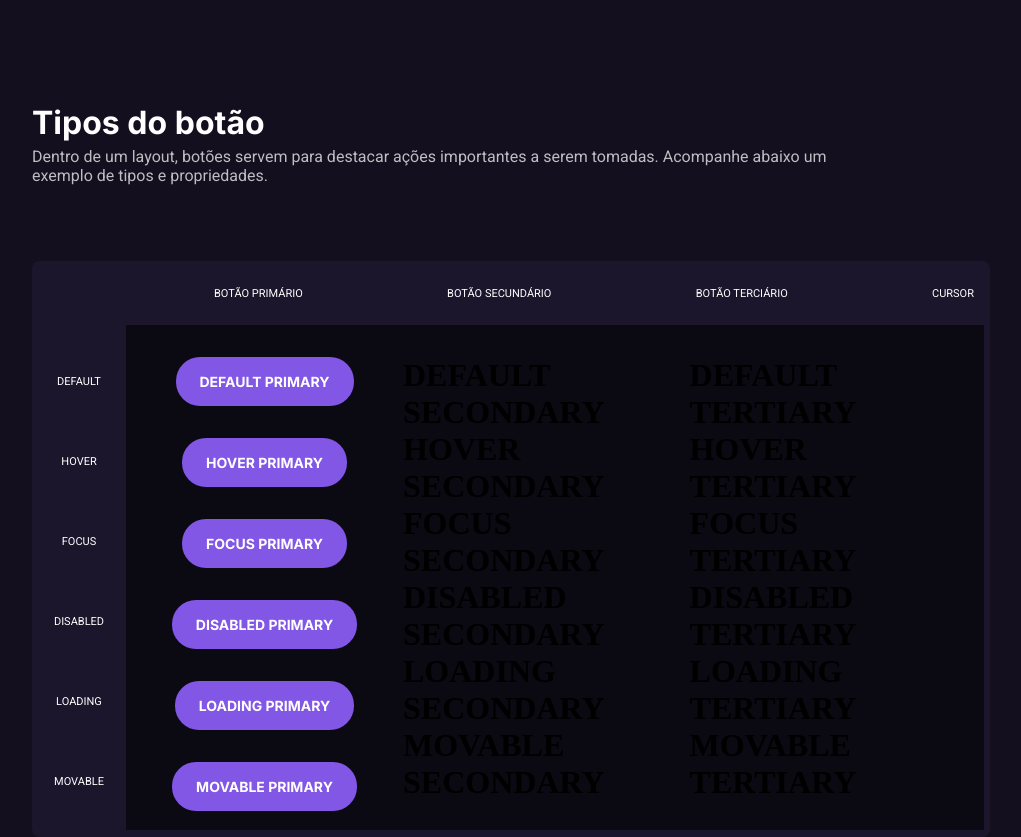
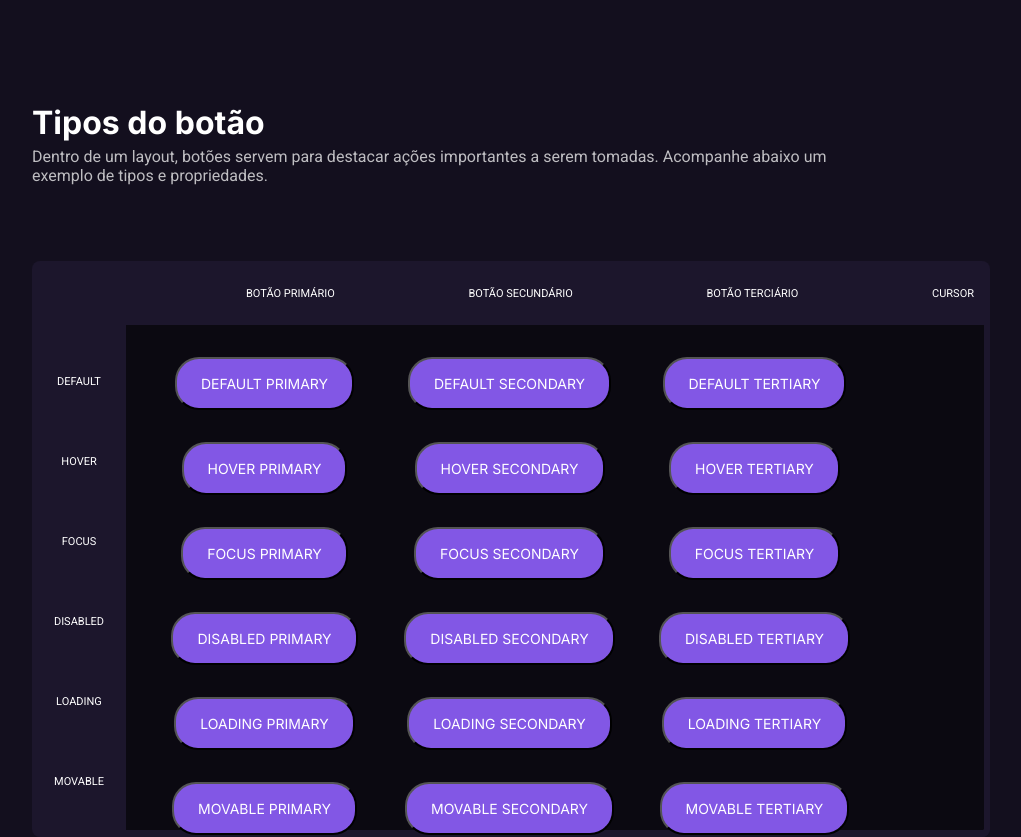
Before and after one commit to AndersonLucasN/HTML-CSS, a plain HTML site: page Projetos-Rocketseat/desafio3/index.html in a window 1280 px wide. Shown: the whole page, without its empty margins (45-1066 px from the left). Drawn offline with Linux system fonts and the light colour scheme.

Commit message:
é pra terminar

```diff
--- a/Projetos-Rocketseat/desafio3/index.html
+++ b/Projetos-Rocketseat/desafio3/index.html
@@ -36,31 +36,31 @@
                 <h1>MOVABLE</h1>
             </div>
             <div class="opcoes">
-        <div class="coluna1">
-            <h1>DEFAULT PRIMARY</h1>
-            <h1>HOVER PRIMARY</h1>
-            <h1>FOCUS PRIMARY</h1>
-            <h1>DISABLED PRIMARY</h1>
-            <h1>LOADING PRIMARY</h1>
-            <h1>MOVABLE PRIMARY</h1>
+                <div class="coluna">
+                    <button class="primary default">DEFAULT PRIMARY</button>
+                    <button class="primary hover">HOVER PRIMARY</button>
+                    <button class="primary focus">FOCUS PRIMARY</button>
+                    <button class="primary disable">DISABLED PRIMARY</button>
+                    <button class="primary loading">LOADING PRIMARY</button>
+                    <button class="primary movable">MOVABLE PRIMARY</button>
                 </div>
-        <div class="coluna2">
-            <h1>DEFAULT SECONDARY</h1>
-            <h1>HOVER SECONDARY</h1>
-            <h1>FOCUS SECONDARY</h1>
-            <h1>DISABLED SECONDARY</h1>
-            <h1>LOADING SECONDARY</h1>
-            <h1>MOVABLE SECONDARY</h1>
+                <div class="coluna">
+                    <button>DEFAULT SECONDARY</button>
+                    <button>HOVER SECONDARY</button>
+                    <button>FOCUS SECONDARY</button>
+                    <button>DISABLED SECONDARY</button>
+                    <button>LOADING SECONDARY</button>
+                    <button>MOVABLE SECONDARY</button>
                 </div>
-        <div class="coluna3">
-        <h1>DEFAULT TERTIARY</h1>
-        <h1>HOVER TERTIARY</h1>
-        <h1>FOCUS TERTIARY</h1>
-        <h1>DISABLED TERTIARY</h1>
-        <h1>LOADING TERTIARY</h1>
-        <h1>MOVABLE TERTIARY</h1>
+                <div class="coluna">
+                    <button>DEFAULT TERTIARY</button>
+                    <button>HOVER TERTIARY</button>
+                    <button>FOCUS TERTIARY</button>
+                    <button>DISABLED TERTIARY</button>
+                    <button>LOADING TERTIARY</button>
+                    <button>MOVABLE TERTIARY</button>
                 </div>
-        <div class="coluna4">
+                <div class="coluna">
                     <h1></h1>
                     <h1></h1>
                     <h1></h1>
--- a/Projetos-Rocketseat/desafio3/style.css
+++ b/Projetos-Rocketseat/desafio3/style.css
@@ -4,12 +4,14 @@
 * {
     margin: 0;
     padding: 0;
+    box-sizing: border-box;
+}
+.primary{
+    --color-: #8257E5
+
 }
 
-:root{
-    --cor-default: #8257E5;
-    --
-}
+
 
 body {
     position: relative;
@@ -145,7 +147,7 @@ body {
     height: 512px;
 }
 
-.coluna1{
+.coluna{
     display: flex;
     flex-direction: column;
     justify-content: space-around;
@@ -158,7 +160,7 @@ body {
     flex: none;
 }
 
-.coluna1 h1{
+button{
     font-family: 'inter', sans-serif;
     font-style: normal;
     font-size: 14px;
```
Lines whose indentation alone changed are shown as unchanged.
